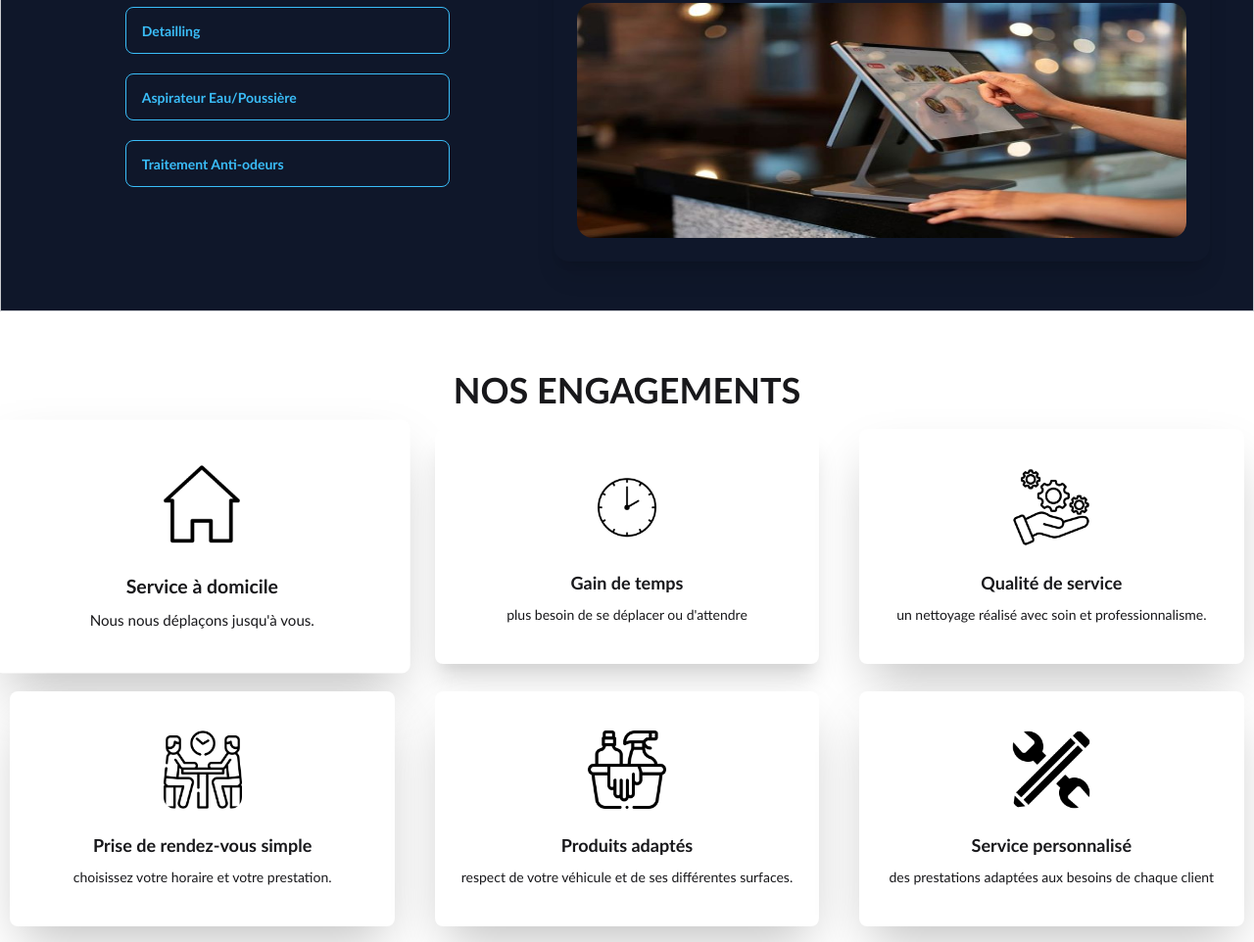
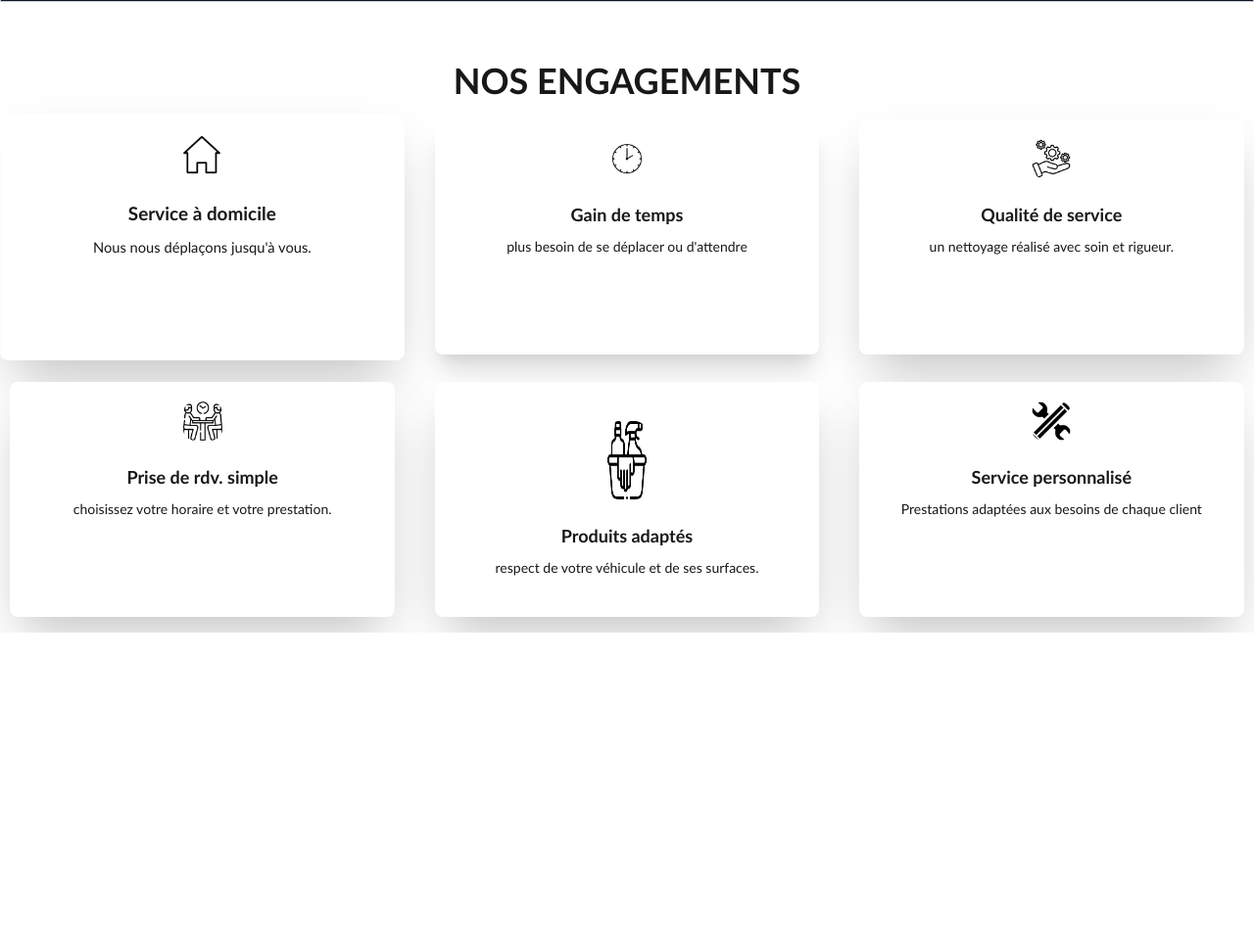
Before and after one commit to Ngouo/LUCARN, a website built with Vite: page index.html in a window 1280 px wide. Shown: the part 2561-3523 px from the top of the page at 98% size. After the commit the page ends 3207 px from the top, so only its background shows below. Built offline with nearby package versions, Linux system fonts and the light colour scheme.

Commit message:
Cards size

```diff
--- a/index.html
+++ b/index.html
@@ -277,7 +277,7 @@
      </div>
 
     <!-- Partie 2 -->
-      <div class="partie4 lg:h-135 h-230 p-6  lg:mt-95 mt-160 border" data-theme="night">
+      <div class="partie4 lg:h-135 h-230 p-6  lg:mt-10 mt-16 border" data-theme="night">
           <h1 class="titre font-extrabold text-center lg:text-4xl text-4xl">CE QUE NOUS VOUS PROPOSONS</h1>
 
           <div class="mx-auto p-5 lg:flex lg:flex-cols-2 gap-6">
@@ -347,83 +347,83 @@
     <!-- Partie 3 -->
       <div class=" mt-15">
           <h1 class="text-4xl font-bold text-center">NOS ENGAGEMENTS</h1>
-          <div class=" grid grid-cols-2 lg:mt-5 mt-5 lg:grid lg:grid-cols-3 mb-2 gap-2 lg:gap-5">
+          <div class=" grid grid-cols-2 lg:mt-5 mt-12 lg:grid lg:grid-cols-3 mb-2 gap-2 lg:gap-5">
 
-            <div class="auto-hover-card card bg-base-100 w-95/100 h-78 lg:w-65 lg:h-60 lg:mb-0  mb-2 shadow-2xl mx-auto">
-              <figure class="px-10 pt-10">
+            <div class="auto-hover-card card bg-base-100 w-95/100 h-60 lg:w-65 lg:h-60 lg:mb-0  mb-2 shadow-2xl mx-auto">
+              <figure class="px-10 pt-5">
                 <img
                   src="./src/images/accueil.png"
                   alt="Shoes"
-                  class="rounded-xl w-20 h-20" />
+                  class="rounded-xl w-10 h-10 " />
               </figure>
               <div class="card-body items-center text-center">
-                <h2 class="card-title">Service à domicile</h2>
+                <h3 class="card-title">Service à domicile</h3>
                 <p>Nous nous déplaçons jusqu'à vous.</p>
               </div>
             </div>
 
-            <div class="auto-hover-card card bg-base-100 w-95/100 h-78 lg:w-65 lg:h-60 lg:mb-0  mb-2 shadow-2xl mx-auto">
-              <figure class="px-10 pt-10">
+            <div class="auto-hover-card card bg-base-100 w-95/100 h-60 lg:w-65 lg:h-60 lg:mb-0  mb-2 shadow-2xl mx-auto">
+              <figure class="px-10 pt-5">
                 <img
                   src="./src/images/horloge.png"
                   alt="Shoes"
-                  class="rounded-xl w-20 h-20" />
+                  class="rounded-xl w-10 h-10" />
               </figure>
               <div class="card-body items-center text-center">
-                <h2 class="card-title">Gain de temps</h2>
+                <h3 class="card-title">Gain de temps</h3>
                 <p> plus besoin de se déplacer ou d'attendre </p>
               </div>
             </div>
 
-            <div class="auto-hover-card card bg-base-100 w-95/100  h-78 lg:w-65 lg:h-60 lg:mb-0  mb-2 shadow-2xl mx-auto">
-              <figure class="px-10 pt-10">
+            <div class="auto-hover-card card bg-base-100 w-95/100  h-60 lg:w-65 lg:h-60 lg:mb-0  mb-2 shadow-2xl mx-auto">
+              <figure class="px-10 pt-5">
                 <img
                   src="./src/images/prestations-de-service.png"
                   alt="Shoes"
-                  class="rounded-xl w-20 h-20" />
+                  class="rounded-xl w-10 h-10" />
               </figure>
               <div class="card-body items-center text-center">
-                <h2 class="card-title">Qualité de service</h2>
-                <p>un nettoyage réalisé avec soin et professionnalisme.</p>
+                <h3 class="card-title">Qualité de service</h3>
+                <p>un nettoyage réalisé avec soin et rigueur.</p>
               </div>
             </div>
 
-            <div class="auto-hover-card card bg-base-100 w-95/100  h-78 lg:w-65 lg:h-60 lg:mb-0  mb-2 shadow-2xl mx-auto">
-              <figure class="px-10 pt-10">
+            <div class="auto-hover-card card bg-base-100 w-95/100  h-60 lg:w-65 lg:h-60 lg:mb-0  mb-2 shadow-2xl mx-auto">
+              <figure class="px-10 pt-5">
                 <img
                   src="./src/images/reunion.png"
                   alt="Shoes"
-                  class="rounded-xl w-20 h-20" />
+                  class="rounded-xl w-10 h-10" />
               </figure>
               <div class="card-body items-center text-center">
-                <h2 class="card-title">Prise de rendez-vous simple</h2>
+                <h3 class="card-title">Prise de rdv. simple</h3>
                 <p>choisissez votre horaire et votre prestation.</p>
               </div>
             </div>
 
-            <div class="auto-hover-card card bg-base-100 w-95/100  h-78 lg:w-65 lg:h-60 lg:mb-0  mb-2 shadow-2xl mx-auto">
+            <div class="auto-hover-card card bg-base-100 w-95/100  h-60 lg:w-65 lg:h-60 lg:mb-0  mb-2 shadow-2xl mx-auto">
               <figure class="px-10 pt-10">
                 <img
                   src="./src/images/produits-de-nettoyage.png"
                   alt="Shoes"
-                  class="rounded-xl w-20 h-20" />
+                  class="rounded-xl w-10 h-20" />
               </figure>
               <div class="card-body items-center text-center">
-                <h2 class="card-title">Produits adaptés</h2>
-                <p>respect de votre véhicule et de ses différentes surfaces.</p>
+                <h3 class="card-title">Produits adaptés</h3>
+                <p>respect de votre véhicule et de ses surfaces.</p>
               </div>
             </div>
 
-            <div class="auto-hover-card card bg-base-100 w-95/100  h-78 lg:w-65 lg:h-60 lg:mb-0  mb-2 shadow-2xl mx-auto">
-              <figure class="px-10 pt-10">
+            <div class="auto-hover-card card bg-base-100 w-95/100  h-60 lg:w-65 lg:h-60 lg:mb-0  mb-2 shadow-2xl mx-auto">
+              <figure class="px-10 pt-5">
                 <img
                   src="./src/images/outils.png"
                   alt="Shoes"
-                  class="rounded-xl w-20 h-20" />
+                  class="rounded-xl w-10 h-10" />
               </figure>
               <div class="card-body items-center text-center">
-                <h2 class="card-title">Service personnalisé</h2>
-                <p>des prestations adaptées aux besoins de chaque client</p>
+                <h3 class="card-title">Service personnalisé</h3>
+                <p>Prestations adaptées aux besoins de chaque client</p>
               </div>
             </div>
 
@@ -434,7 +434,7 @@
      <!-- Fin Partie 3 -->
 
      <!-- Partie 4 -->
-
+      <div class="partenaires"></div>
 
 
      <!-- Fin Partie 4  -->
--- a/js/main.js
+++ b/js/main.js
@@ -199,7 +199,7 @@ document.addEventListener('DOMContentLoaded', () => {
         // Petite animation subtile avec Anime.js lors de l'activation
         anime({
           targets: card,
-          scale: [1, 1.08],
+          scale: [1, 1.05],
           duration: 400,
           easing: 'easeOutQuad'
         });
```
